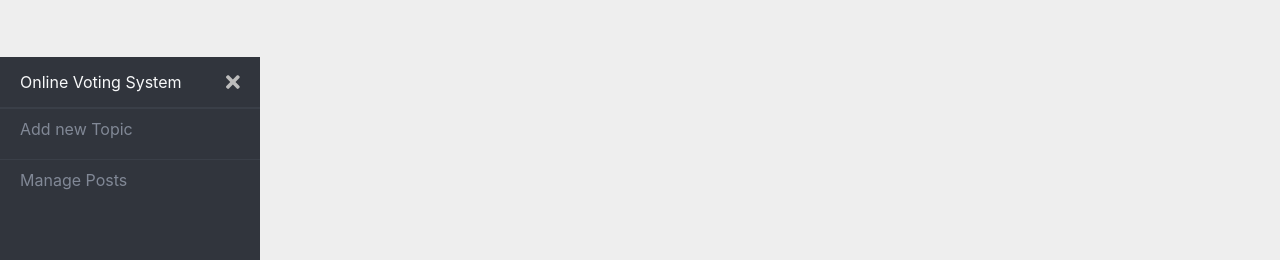
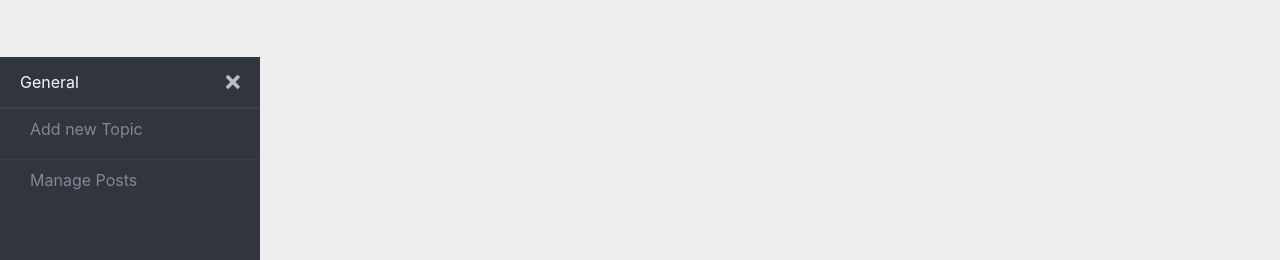
Before and after one commit to shanmukhateja/ovs-client, an Angular app: page /dashboard in a window 1280 px wide. Shown: the part 187-447 px from the top of the page. Built offline with nearby package versions, Linux system fonts and the light colour scheme.

Commit message:
- update dashboard sidebar menu title - misc CSS changes

```diff
--- a/src/app/dashboard/components/dashboard-glue/dashboard-glue.component.html
+++ b/src/app/dashboard/components/dashboard-glue/dashboard-glue.component.html
@@ -6,7 +6,7 @@
   <nav id="sidebar" class="sidebar-wrapper">
     <div class="sidebar-content">
       <div class="sidebar-brand">
-        <span class="text-light">Online Voting System</span>
+        <span class="text-light">General</span>
         <div id="close-sidebar" class="ml-auto" (click)="closeNav()">
           <i class="fas fa-times"></i>
         </div>
--- a/src/app/dashboard/components/dashboard-glue/dashboard-glue.component.scss
+++ b/src/app/dashboard/components/dashboard-glue/dashboard-glue.component.scss
@@ -477,3 +477,7 @@ body {
 .chiller-theme .sidebar-footer > a:last-child {
   border-right: none;
 }
+
+li {
+  padding-left: 10px !important;
+}
```
